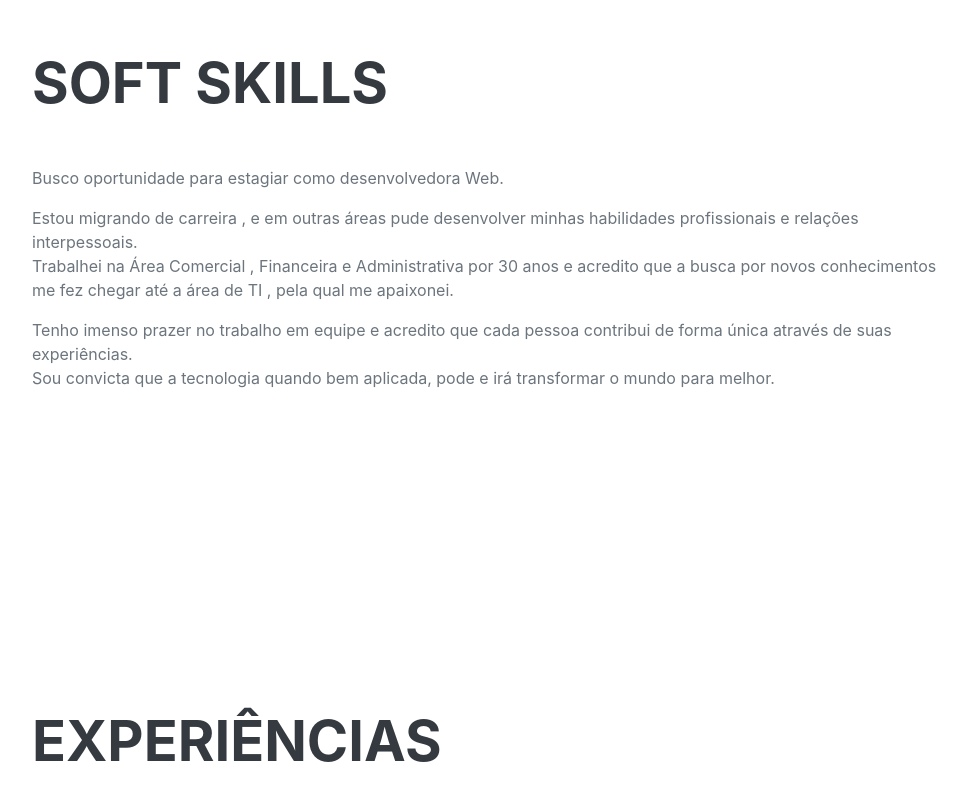
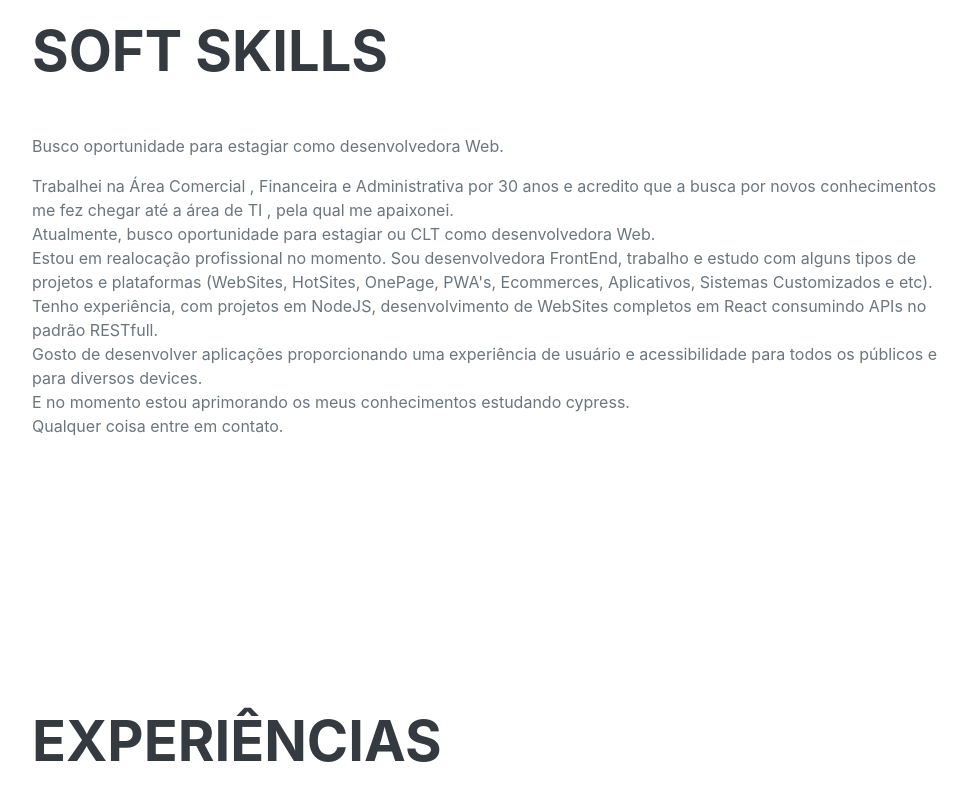
Before and after one commit to DrikaAdriana/Curriculo, a plain HTML site: page index.html in a window 1280 px wide. Shown: the part 1045-1845 px from the top of the page, without its empty margins (288-1256 px from the left). Drawn offline with nearby package versions, Linux system fonts and the light colour scheme; a web font is replaced by a local one.

Commit message:
feat: update softskills

```diff
--- a/index.html
+++ b/index.html
@@ -72,10 +72,24 @@
                 <div class="resume-section-content">
                     <h2 class="mb-5">Soft Skills</h2>
                     <p>Busco oportunidade para estagiar como desenvolvedora Web.</p>
-                    <p class="mb-0">Estou migrando de carreira , e em outras áreas pude desenvolver minhas habilidades profissionais e  relações interpessoais.</p>
-                    <p>Trabalhei na Área Comercial , Financeira e Administrativa por 30 anos e acredito que a busca por novos conhecimentos me fez chegar até a área de TI , pela qual me apaixonei.
-                    </p>Tenho imenso prazer no trabalho em equipe e acredito que cada pessoa contribui de forma única através de suas experiências.
-                    <p>Sou convicta que a tecnologia quando bem aplicada, pode e irá transformar o mundo para melhor.</p>
+                    <p class="mb-0">
+
+                        Trabalhei na Área Comercial , Financeira e Administrativa por 30 anos e acredito que a busca por novos conhecimentos me fez chegar até a área de TI , pela qual me apaixonei.
+                        <br>
+                        Atualmente, busco oportunidade para estagiar ou CLT como desenvolvedora Web.
+                        <br>
+                        Estou em realocação profissional no momento. Sou desenvolvedora FrontEnd, trabalho e estudo com alguns tipos de projetos e plataformas (WebSites, HotSites, OnePage, PWA's, Ecommerces, Aplicativos, Sistemas Customizados e etc).
+                        <br>
+                        Tenho experiência, com projetos em NodeJS, desenvolvimento de WebSites completos em React consumindo APIs no padrão RESTfull.
+                        <br>
+                        Gosto de desenvolver aplicações proporcionando uma experiência de usuário e acessibilidade para todos os públicos e para diversos devices.
+                        <br>
+                        E no momento estou aprimorando os meus conhecimentos estudando cypress.
+                        <br>
+                        Qualquer coisa entre em contato.
+
+
+                    </p>
                 </div>
             </section>
             <section class="resume-section" id="experience">
```
